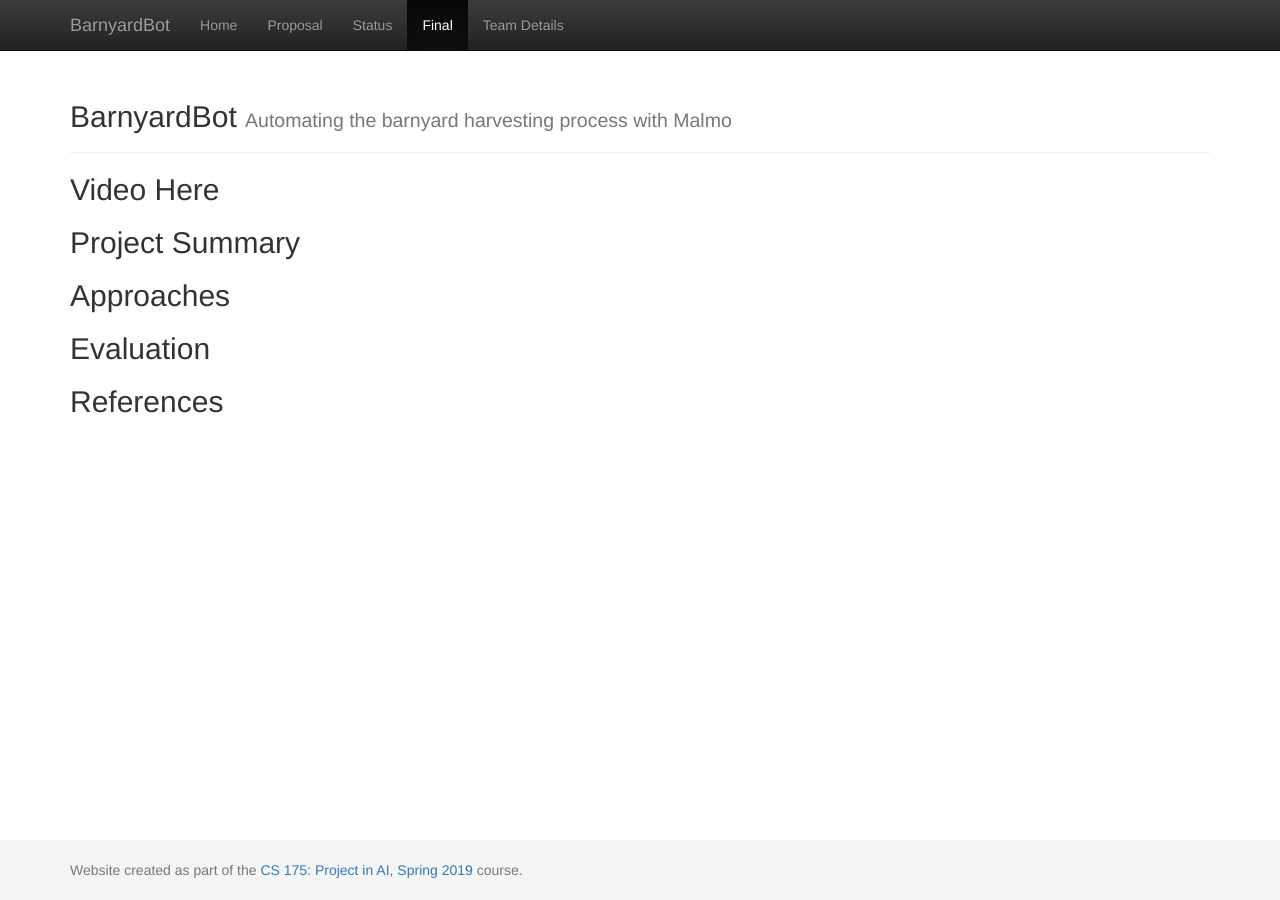
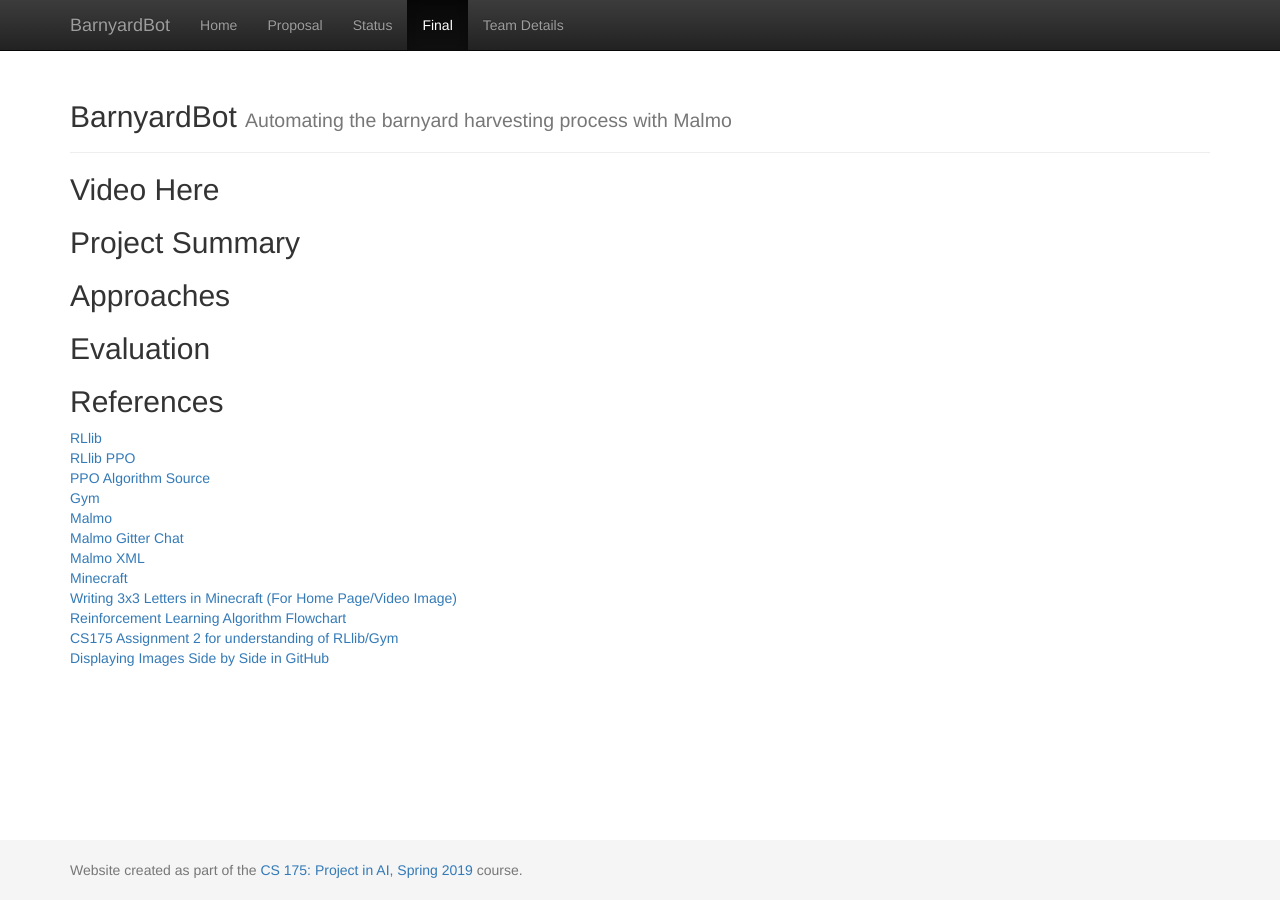
Before and after one commit to brandonmeyer/BarnyardBot, a Jekyll site: the page built from docs/final.md, in a window 1280 px wide. Built offline with Jekyll 4.4.1, drawn with Linux system fonts in a browser that asks for light colours.

Commit message:
Update final.md

```diff
--- a/docs/final.md
+++ b/docs/final.md
@@ -11,3 +11,15 @@ title: Final Report
 ## Evaluation
 
 ## References
+[RLlib](https://docs.ray.io/en/latest/rllib.html)\
+[RLlib PPO](https://docs.ray.io/en/latest/rllib-algorithms.html#ppo)\
+[PPO Algorithm Source](https://blogs.oracle.com/ai-and-datascience/post/reinforcement-learning-proximal-policy-optimization-ppo)\
+[Gym](https://gym.openai.com/)\
+[Malmo](https://www.microsoft.com/en-us/research/project/project-malmo/)\
+[Malmo Gitter Chat](https://gitter.im/Microsoft/malmo?at=578aa4fd3cb52e8b24cee1af)\
+[Malmo XML](https://microsoft.github.io/malmo/0.21.0/Schemas/MissionHandlers.html)\
+[Minecraft](https://www.minecraft.net/en-us/login)\
+[Writing 3x3 Letters in Minecraft (For Home Page/Video Image)](https://www.youtube.com/watch?v=vHExVqV-FD8)\
+[Reinforcement Learning Algorithm Flowchart](https://static.us.edusercontent.com/files/eS20DbiGQfi4P2skbCN9WYeD)\
+[CS175 Assignment 2 for understanding of RLlib/Gym](https://canvas.eee.uci.edu/courses/40175/files/folder/assignment2?preview=16066666)\
+[Displaying Images Side by Side in GitHub](https://stackoverflow.com/questions/24319505/how-can-one-display-images-side-by-side-in-a-github-readme-md)
```
